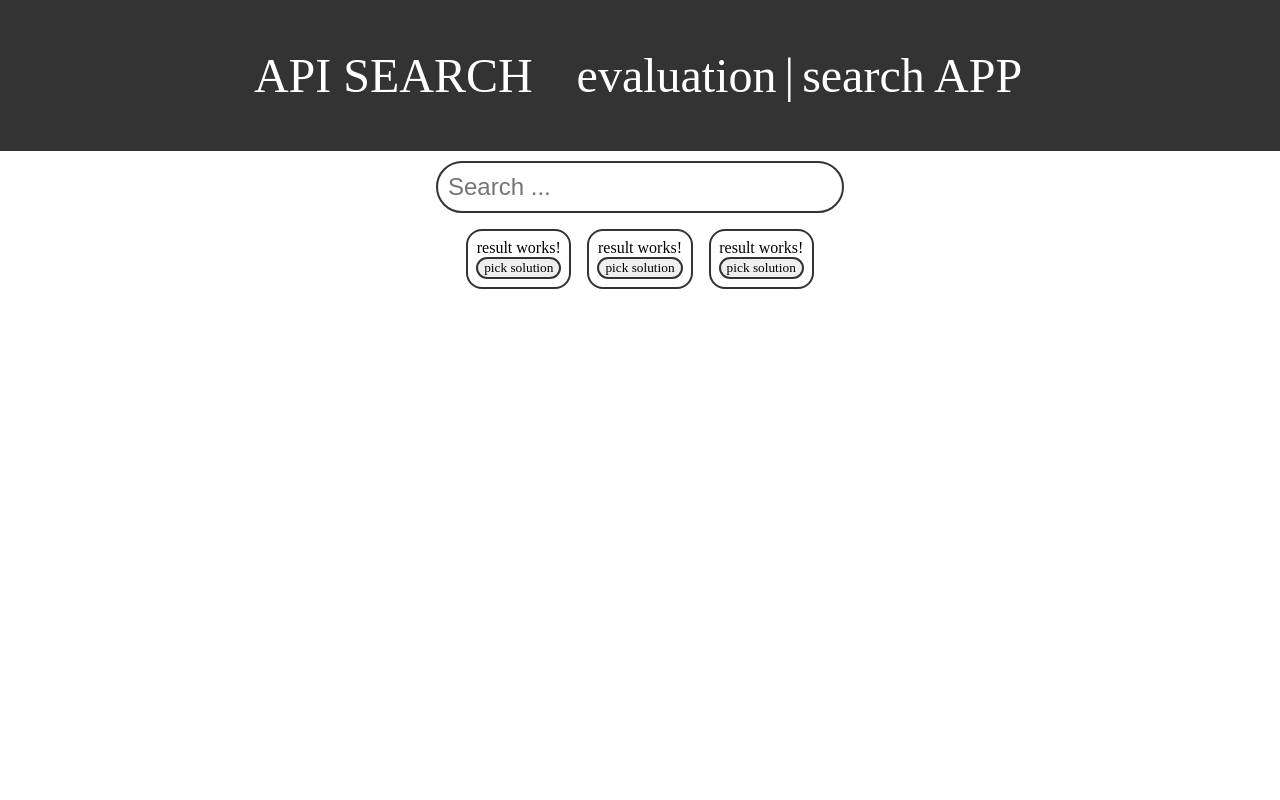
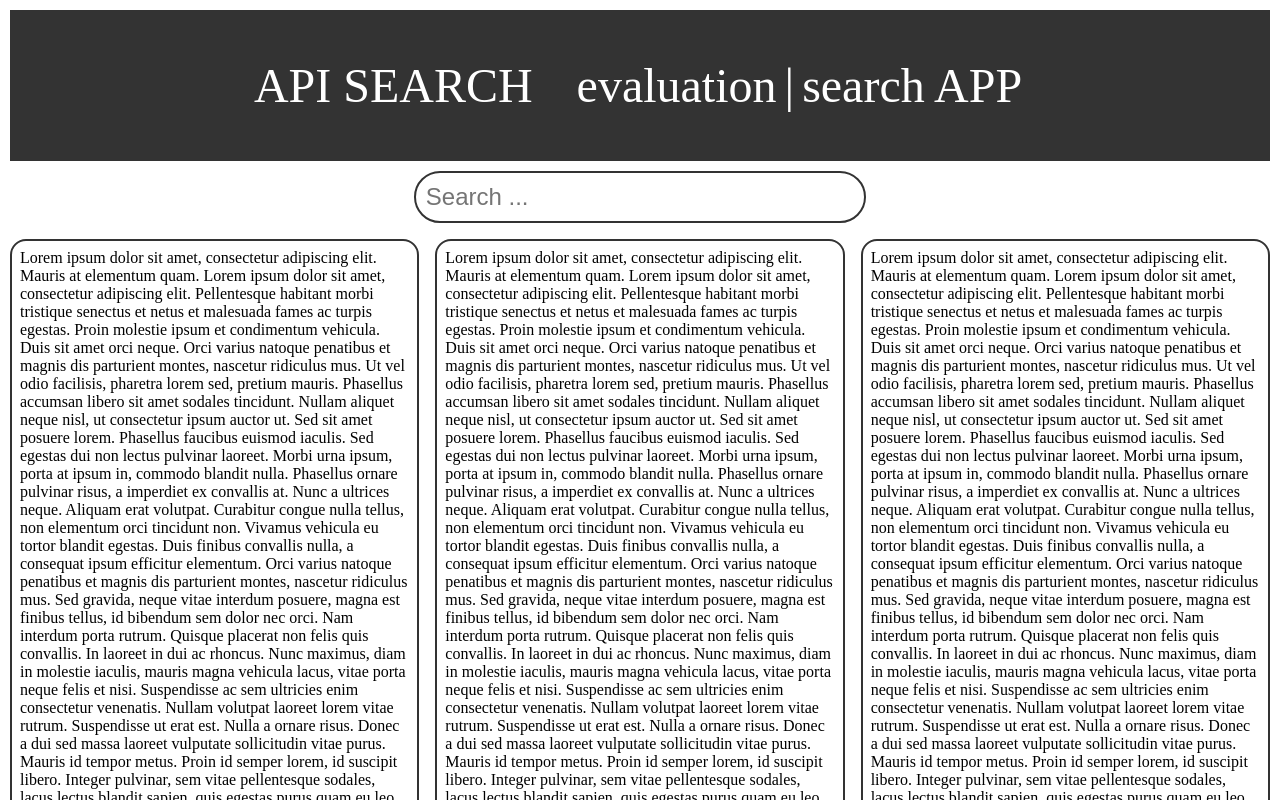
Before and after one commit to mrWhoop/APIsearchUI, an Angular app in the folder API-search-ui/: page / in a window 1280 px wide. Shown: the top 800 px of the page. Built offline with nearby package versions, Linux system fonts and the light colour scheme.

Commit message:
front end progress

```diff
--- a/API-search-ui/src/app/components/result-wrapper/result-wrapper.component.css
+++ b/API-search-ui/src/app/components/result-wrapper/result-wrapper.component.css
@@ -7,4 +7,9 @@
   align-items: center;
   gap: 1rem;
   margin-top: 1rem;
+  width: 100%;
 }
+
+.result-wrapper > * {
+  flex: 1;
+}
--- a/API-search-ui/src/app/components/result/result.component.css
+++ b/API-search-ui/src/app/components/result/result.component.css
@@ -17,6 +17,8 @@ button
   font-family: "American Typewriter", cursive;
   cursor: pointer;
   transition: background-color 0.3s ease;
+  font-size: 1rem;
+  margin: 1rem;
 }
 button:hover
 {
--- a/API-search-ui/src/app/components/result/result.component.html
+++ b/API-search-ui/src/app/components/result/result.component.html
@@ -1,4 +1,4 @@
 <div class="result-item">
-  <div>result works!</div>
+  <div>{{apiResponse()}}</div>
   <div><button>pick solution</button></div>
 </div>
--- a/API-search-ui/src/app/components/result/result.component.ts
+++ b/API-search-ui/src/app/components/result/result.component.ts
@@ -1,4 +1,4 @@
-import { Component } from '@angular/core';
+import {Component, signal} from '@angular/core';
 
 @Component({
   selector: 'app-result',
@@ -7,5 +7,13 @@ import { Component } from '@angular/core';
   styleUrl: './result.component.css'
 })
 export class ResultComponent {
-
+  apiResponse = signal('Lorem ipsum dolor sit amet, consectetur adipiscing elit. Mauris at elementum quam. Lorem ipsum dolor sit amet, consectetur adipiscing elit. Pellentesque habitant morbi tristique senectus et netus et malesuada fames ac turpis egestas. Proin molestie ipsum et condimentum vehicula. Duis sit amet orci neque. Orci varius natoque penatibus et magnis dis parturient montes, nascetur ridiculus mus. Ut vel odio facilisis, pharetra lorem sed, pretium mauris. Phasellus accumsan libero sit amet sodales tincidunt. Nullam aliquet neque nisl, ut consectetur ipsum auctor ut.\n' +
+    '\n' +
+    '    Sed sit amet posuere lorem. Phasellus faucibus euismod iaculis. Sed egestas dui non lectus pulvinar laoreet. Morbi urna ipsum, porta at ipsum in, commodo blandit nulla. Phasellus ornare pulvinar risus, a imperdiet ex convallis at. Nunc a ultrices neque. Aliquam erat volutpat. Curabitur congue nulla tellus, non elementum orci tincidunt non. Vivamus vehicula eu tortor blandit egestas. Duis finibus convallis nulla, a consequat ipsum efficitur elementum. Orci varius natoque penatibus et magnis dis parturient montes, nascetur ridiculus mus. Sed gravida, neque vitae interdum posuere, magna est finibus tellus, id bibendum sem dolor nec orci. Nam interdum porta rutrum.\n' +
+    '\n' +
+    '    Quisque placerat non felis quis convallis. In laoreet in dui ac rhoncus. Nunc maximus, diam in molestie iaculis, mauris magna vehicula lacus, vitae porta neque felis et nisi. Suspendisse ac sem ultricies enim consectetur venenatis. Nullam volutpat laoreet lorem vitae rutrum. Suspendisse ut erat est. Nulla a ornare risus. Donec a dui sed massa laoreet vulputate sollicitudin vitae purus. Mauris id tempor metus. Proin id semper lorem, id suscipit libero. Integer pulvinar, sem vitae pellentesque sodales, lacus lectus blandit sapien, quis egestas purus quam eu leo.\n' +
+    '\n' +
+    '    Duis non dignissim enim. Aenean semper quam eget sem tincidunt elementum. Nulla ut fermentum lorem, id tempus lorem. Etiam volutpat diam at euismod pharetra. Vivamus pretium, lectus at hendrerit imperdiet, quam ex luctus tellus, at rutrum diam dolor nec enim. Sed hendrerit nec ligula quis molestie. Integer velit tortor, sollicitudin ac nulla at, consequat viverra sapien. Vivamus ut feugiat arcu. Suspendisse volutpat dolor et condimentum tincidunt. Duis euismod, nibh quis scelerisque fermentum, felis leo tempor nibh, quis scelerisque lacus eros et leo. Aliquam ut ornare dui, vel efficitur orci. Praesent pulvinar iaculis augue non placerat. Cras vel dolor tincidunt, feugiat mi id, vehicula odio.\n' +
+    '\n' +
+    '    Fusce quis sapien id mauris luctus sollicitudin. Suspendisse pretium consectetur augue in tristique. Nunc eu felis nibh. Vivamus vel nulla rutrum, rutrum libero et, fringilla risus. Maecenas at commodo tellus. Nam luctus, est quis viverra convallis, enim nisi convallis felis, et maximus velit lectus sit amet erat. Nulla eleifend congue metus, id sodales nisi condimentum in. Duis vitae dignissim purus, eget tempus sem. Proin commodo sodales ligula et facilisis. Nunc faucibus efficitur magna nec imperdiet. Cras lorem libero, vehicula id congue ac, consectetur id risus. Nullam vestibulum quam mollis leo consectetur rhoncus. Maecenas imperdiet ipsum vel ipsum sodales placerat.')
 }
--- a/API-search-ui/src/app/components/search/search.component.css
+++ b/API-search-ui/src/app/components/search/search.component.css
@@ -7,7 +7,7 @@
 .search-input {
   margin-top: 10px;
   padding: 10px;
-  width: 30%;
+  width: 34%;
   border: 2px solid #333;
   border-radius: 32px;
   font-size: 24px;
--- a/API-search-ui/src/styles.css
+++ b/API-search-ui/src/styles.css
@@ -5,7 +5,7 @@ html, header{
 html, body{
   font-family: "American Typewriter", cursive;
   margin: 0;
-  padding: 0;
+  padding: 5px;
 }
 
 * {
```
